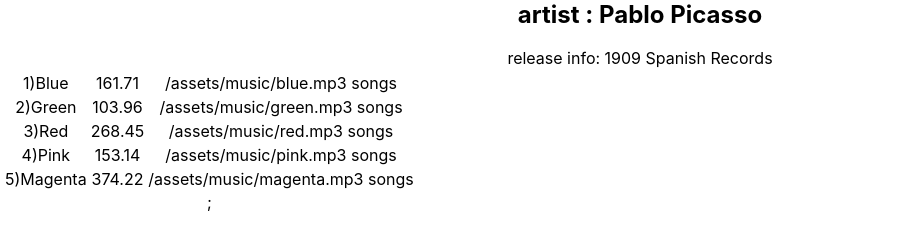
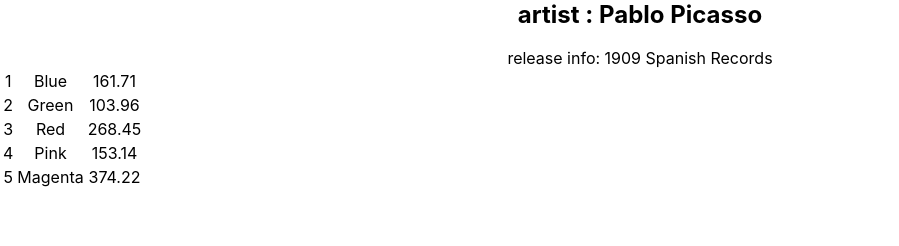
Before and after one commit to karensin/bloc-jams-react, a React (Create React App) app: page /album/the-colors in a window 1280 px wide. Shown: the part 468-714 px from the top of the page, without its empty margins (0-899 px from the left). Built offline with nearby package versions, Linux system fonts and the light colour scheme.

Commit message:
Please enter the commit message for your changes. Lines startin

```diff
--- a/src/components/Album.js
+++ b/src/components/Album.js
@@ -36,13 +36,15 @@
              <col id="song-duration-column" />
            </colgroup>
          <tbody>
-          <div>{this.state.album.songs.map((song, index) => (
+            {this.state.album.songs.map((song, index) =>
             <tr key={index}>
-               <td>{index+ 1 + ')' + song.title}</td>
-               <td>{song.duration}</td>
-               <td>{song.audioSrc} songs</td>
-           </tr>
-          ))}</div>;
+               <td className="song-number">{index+ 1 } </td>
+               <td className="song-title"> {song.title}</td>
+               <td className="song-duration">{song.duration}</td>
+            </tr>
+
+          )}
+
             </tbody>
          </table>
                      </section>
```
